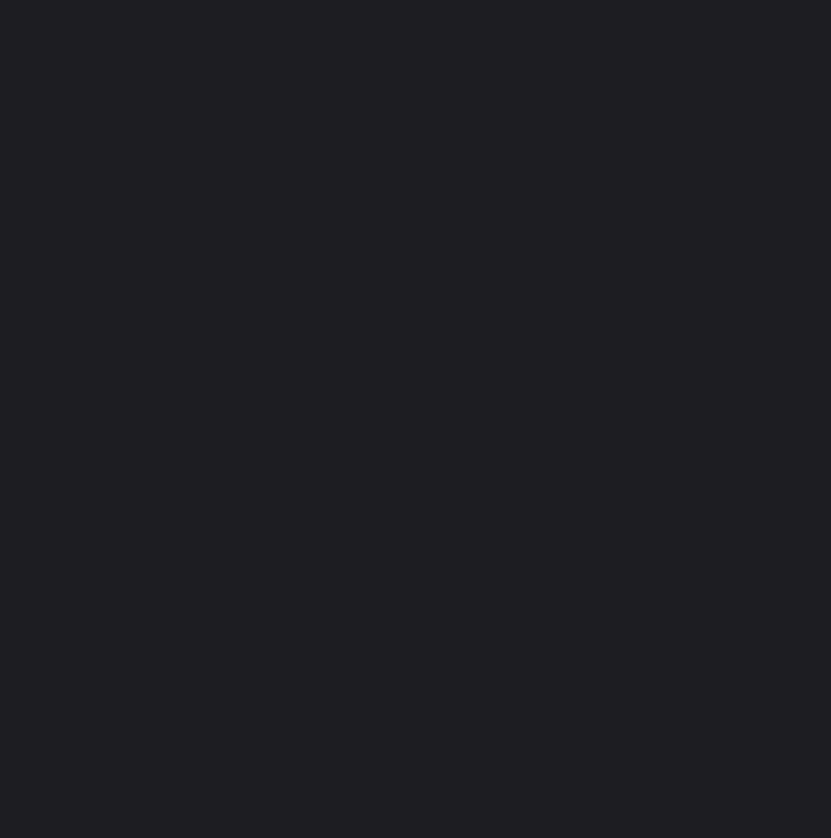
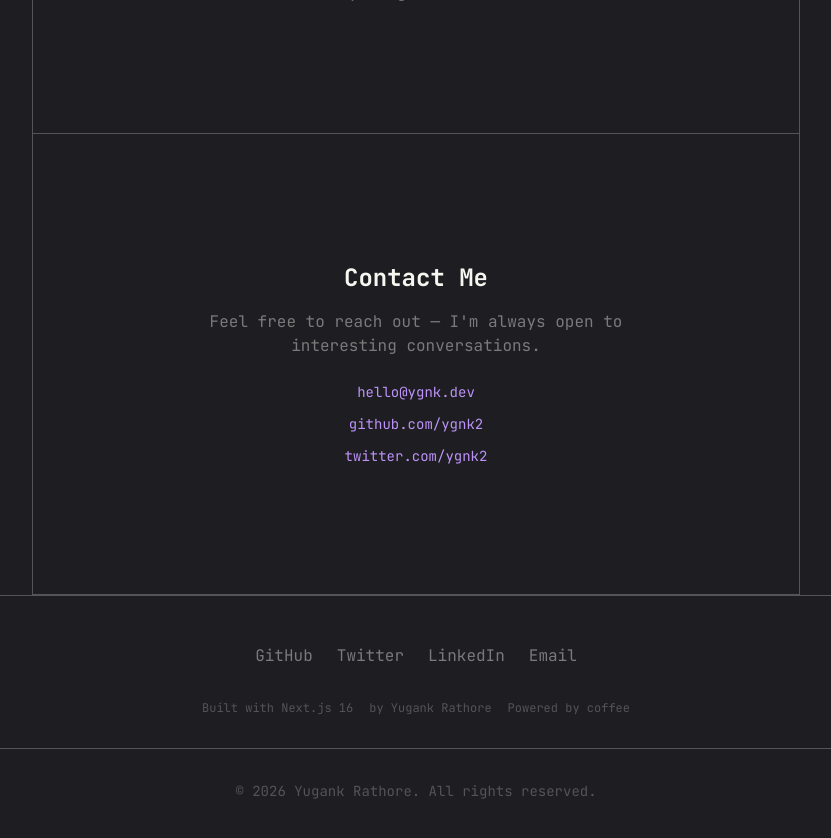
Before and after one commit to yugaaank/blog, a Next.js app: page / in a window 1280 px wide. Shown: the part 860-1698 px from the top of the page, without its empty margins (224-1055 px from the left). Before the commit the page ends 800 px from the top, so only its background shows below. Built offline with nearby package versions, Linux system fonts and the light colour scheme.

Commit message:
added full width footer and made nanvabr sticky and full width

```diff
--- a/app/blog/layout.tsx
+++ b/app/blog/layout.tsx
@@ -1,10 +1,3 @@
-import Navbar from "@/app/components/Navbar";
-
 export default function BlogLayout({ children }: { children: React.ReactNode }) {
-  return (
-    <div className="border-x min-h-screen">
-      <Navbar />
-      <main className="p-8 py-16">{children}</main>
-    </div>
-  );
+  return <main className="p-8 py-16">{children}</main>;
 }
--- /dev/null
+++ b/app/components/Footer.tsx
@@ -0,0 +1,57 @@
+export default function Footer() {
+  return (
+    <footer className="border-t bg-bg py-12">
+      <div className="max-w-4xl mx-auto">
+        {/* Top section with social links */}
+        <div className="flex flex-col items-center gap-8 text-center">
+          <div className="flex items-center gap-6 flex-wrap justify-center">
+            <a
+              href="https://github.com/ygnk2"
+              target="_blank"
+              rel="noopener noreferrer"
+              className="text-muted hover:text-accent transition-colors"
+            >
+              GitHub
+            </a>
+            <a
+              href="https://twitter.com/ygnk2"
+              target="_blank"
+              rel="noopener noreferrer"
+              className="text-muted hover:text-accent transition-colors"
+            >
+              Twitter
+            </a>
+            <a
+              href="https://linkedin.com/in/ygnk2"
+              target="_blank"
+              rel="noopener noreferrer"
+              className="text-muted hover:text-accent transition-colors"
+            >
+              LinkedIn
+            </a>
+            <a
+              href="mailto:hello@ygnk.dev"
+              className="text-muted hover:text-accent transition-colors"
+            >
+              Email
+            </a>
+          </div>
+
+          {/* Fun credits */}
+          <div className="flex items-center justify-center gap-4 text-xs text-muted/60 flex-wrap">
+            <span>Built with Next.js 16</span>
+            <span>by Yugank Rathore</span>
+            <span>Powered by coffee</span>
+          </div>
+        </div>
+
+        {/* Bottom copyright */}
+        <div className="mt-8 border-t pt-8 text-center">
+          <p className="text-sm text-muted/60">
+            &copy; {new Date().getFullYear()} Yugank Rathore. All rights reserved.
+          </p>
+        </div>
+      </div>
+    </footer>
+  );
+}
--- a/app/components/Navbar.tsx
+++ b/app/components/Navbar.tsx
@@ -2,7 +2,7 @@ import Link from "next/link";
 
 export default function Navbar() {
   return (
-    <nav className="flex items-center justify-between border-b px-8 py-4">
+    <nav className="sticky top-0 z-50 flex items-center justify-between border-b bg-bg/95 backdrop-blur px-8 py-4">
       <Link href="/" className="text-lg font-bold text-accent">
         ygnk
       </Link>
--- a/app/layout.tsx
+++ b/app/layout.tsx
@@ -1,6 +1,8 @@
 import type { Metadata } from "next";
 import { JetBrains_Mono } from "next/font/google";
 import "./globals.css";
+import Navbar from "@/app/components/Navbar";
+import Footer from "@/app/components/Footer";
 
 const jetbrains = JetBrains_Mono({ subsets: ["latin"] });
 
@@ -11,7 +13,13 @@ export const metadata: Metadata = {
 export default function RootLayout({ children }: { children: React.ReactNode }) {
   return (
     <html lang="en" className={`${jetbrains.className} bg-bg text-fg`}>
-      <body className="px-[20%] min-h-screen">{children}</body>
+      <body className="flex flex-col min-h-screen">
+        <Navbar />
+        <main className="flex-1 px-[20%]">
+          <div className="border-x min-h-full">{children}</div>
+        </main>
+        <Footer />
+      </body>
     </html>
   );
 }
--- a/app/page.tsx
+++ b/app/page.tsx
@@ -1,10 +1,7 @@
 import Link from "next/link";
-import Navbar from "@/app/components/Navbar";
 
 export default function Home() {
   return (
-    <div className="border-x">
-      <Navbar />
     <main>
       <section className="flex flex-col items-center justify-center border-b p-16 py-32">
         <h1 className="text-4xl font-bold">Yugank Rathore </h1>
@@ -26,7 +23,43 @@ export default function Home() {
           </span>
         </Link>
       </section>
+      <section className="flex flex-col items-center justify-center border-b p-16 py-32">
+        <h2 className="text-2xl font-bold">About Me</h2>
+        <p className="mt-4 max-w-lg text-center text-muted">
+          I build things on the web. This is my corner of the internet where I
+          share thoughts, projects, and everything in between.
+        </p>
+      </section>
+      <section className="flex flex-col items-center justify-center border-b p-16 py-32">
+        <h2 className="text-2xl font-bold">Contact Me</h2>
+        <p className="mt-4 max-w-lg text-center text-muted">
+          Feel free to reach out — I&apos;m always open to interesting conversations.
+        </p>
+        <div className="mt-6 flex flex-col items-center gap-3 text-sm">
+          <a
+            href="mailto:hello@ygnk.dev"
+            className="text-accent hover:underline"
+          >
+            hello@ygnk.dev
+          </a>
+          <a
+            href="https://github.com/ygnk2"
+            target="_blank"
+            rel="noopener noreferrer"
+            className="text-accent hover:underline"
+          >
+            github.com/ygnk2
+          </a>
+          <a
+            href="https://twitter.com/ygnk2"
+            target="_blank"
+            rel="noopener noreferrer"
+            className="text-accent hover:underline"
+          >
+            twitter.com/ygnk2
+          </a>
+        </div>
+      </section>
     </main>
-    </div>
   );
 }
--- a/app/projects/page.tsx
+++ b/app/projects/page.tsx
@@ -1,13 +1,8 @@
-import Navbar from "@/app/components/Navbar";
-
 export default function Projects() {
   return (
-    <div className="border-x min-h-screen">
-      <Navbar />
-      <main className="p-8 py-16">
-        <h1 className="text-4xl font-bold">Projects</h1>
-        <p className="mt-2 text-muted">Coming soon...</p>
-      </main>
-    </div>
+    <main className="p-8 py-16">
+      <h1 className="text-4xl font-bold">Projects</h1>
+      <p className="mt-2 text-muted">Coming soon...</p>
+    </main>
   );
 }
--- a/package.json
+++ b/package.json
@@ -13,6 +13,7 @@
     "@mdx-js/mdx": "^3.1.1",
     "@next/mdx": "^16.2.10",
     "@types/mdx": "^2.0.14",
+    "lucide-react": "^1.23.0",
     "next": "16.2.10",
     "react": "19.2.4",
     "react-dom": "19.2.4"
```
Also changed, not shown: 1 other file (tests, documents, lock files or other folders). Lines whose indentation alone changed are shown as unchanged.
